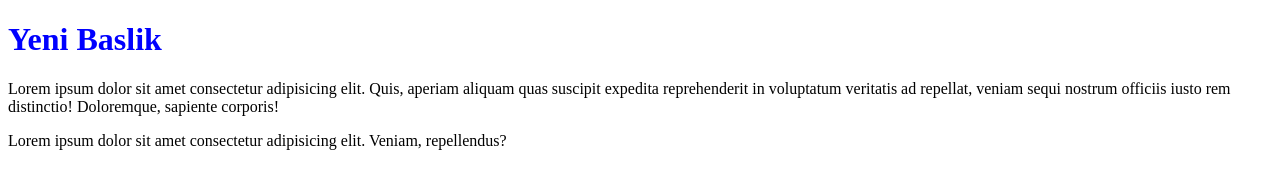
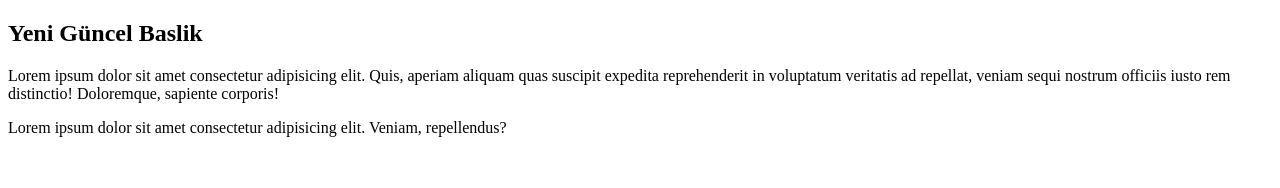
Before and after one commit to EmreVarli/homeworks, a plain HTML site: page index.html in a window 1280 px wide. Drawn offline with Linux system fonts and the light colour scheme.

Commit message:
Update index.html

```diff
--- a/index.html
+++ b/index.html
@@ -8,7 +8,7 @@
     <link rel="stylesheet" href="style.css">
 </head>
 <body>
-    <h1>Yeni Baslik</h1>
+    <h2>Yeni Güncel Baslik</h2>
     <p>Lorem ipsum dolor sit amet consectetur adipisicing elit. Quis, aperiam aliquam quas suscipit expedita reprehenderit in voluptatum veritatis ad repellat, veniam sequi nostrum officiis iusto rem distinctio! Doloremque, sapiente corporis!</p>
     <p class="text">Lorem ipsum dolor sit amet consectetur adipisicing elit. Veniam, repellendus?</p>
 </body>
```
